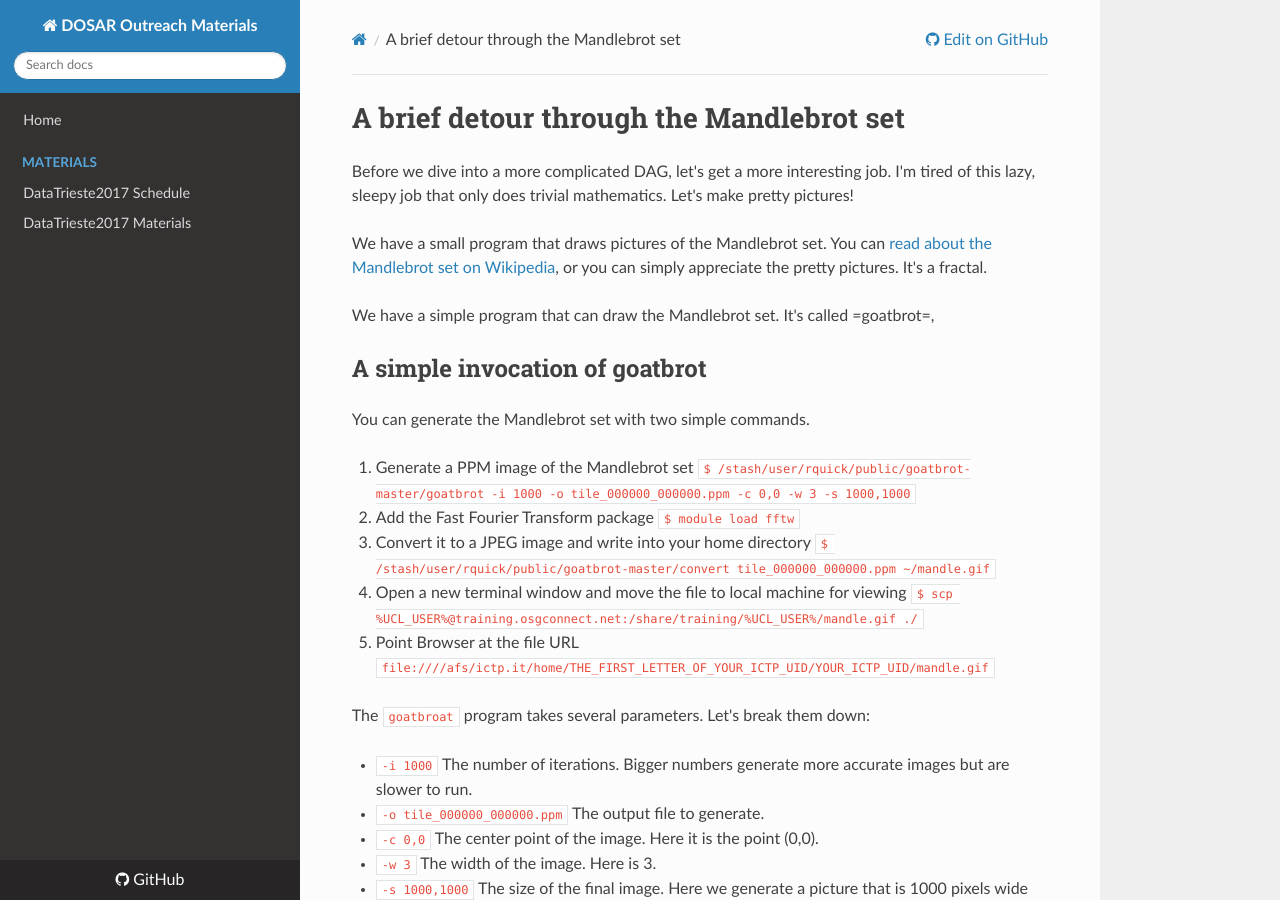
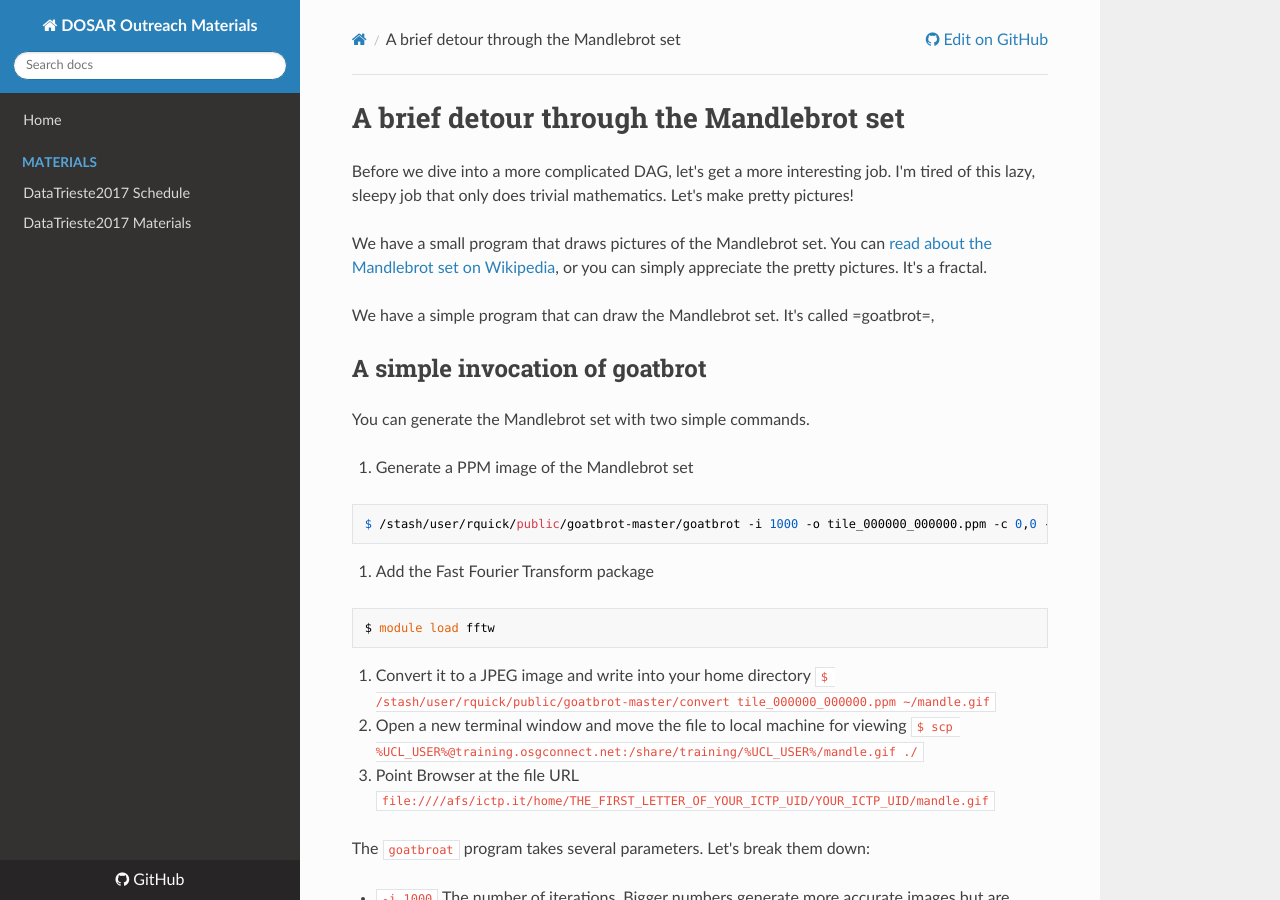
Before and after one commit to opensciencegrid/dosar, an MkDocs documentation site: the page built from docs/Materials/08-Mandlebrot.md, in a window 1280 px wide and 900 px high. Built offline with MkDocs 1.6.1, drawn with Linux system fonts in a browser that asks for light colours; nearby versions of some CDN libraries; old or Windows-style settings are respelled for this version of MkDocs.

Commit message:
Update 08-Mandlebrot.md

````diff
--- a/docs/Materials/08-Mandlebrot.md
+++ b/docs/Materials/08-Mandlebrot.md
@@ -10,8 +10,14 @@ We have a simple program that can draw the Mandlebrot set. It's called =goatbrot
 
 You can generate the Mandlebrot set with two simple commands.
 
-   1. Generate a PPM image of the Mandlebrot set `$ /stash/user/rquick/public/goatbrot-master/goatbrot -i 1000 -o tile_000000_000000.ppm -c 0,0 -w 3 -s 1000,1000`
-   1. Add the Fast Fourier Transform package `$ module load fftw`
+   1. Generate a PPM image of the Mandlebrot set
+```
+$ /stash/user/rquick/public/goatbrot-master/goatbrot -i 1000 -o tile_000000_000000.ppm -c 0,0 -w 3 -s 1000,1000
+```
+   1. Add the Fast Fourier Transform package
+```
+$ module load fftw
+```
    1. Convert it to a JPEG image and write into your home directory `$ /stash/user/rquick/public/goatbrot-master/convert tile_000000_000000.ppm ~/mandle.gif`
    1. Open a new terminal window and move the file to local machine for viewing `$ scp %UCL_USER%@training.osgconnect.net:/share/training/%UCL_USER%/mandle.gif ./`
    1. Point Browser at the file URL `file:////afs/ictp.it/home/THE_FIRST_LETTER_OF_YOUR_ICTP_UID/YOUR_ICTP_UID/mandle.gif`
````
